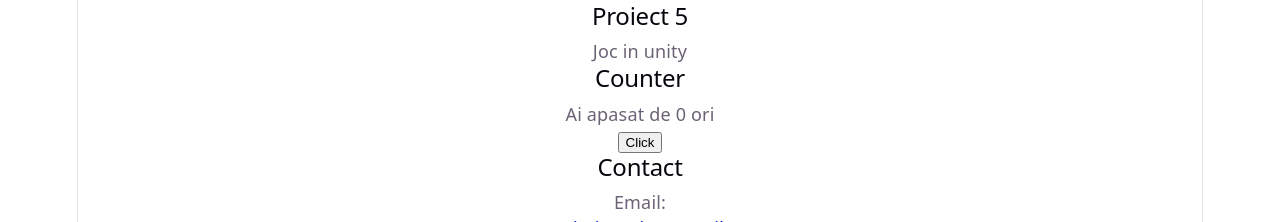
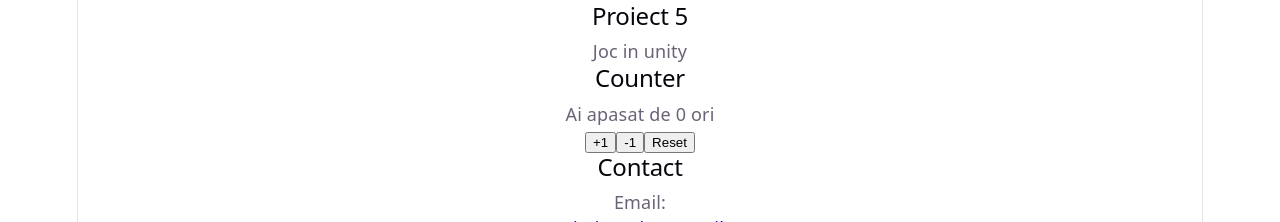
Before and after one commit to FelipeMonreo/ProiectareWeb, a React (Vite) app: page / in a window 1280 px wide. Shown: the part 820-1042 px from the top of the page. Built offline with nearby package versions, Linux system fonts and the light colour scheme.

Commit message:
add -1 and reset button

```diff
--- a/src/App.jsx
+++ b/src/App.jsx
@@ -72,7 +72,13 @@ function App() {
 <h2>Counter</h2>
             <p>Ai apasat de {count} ori</p>
             <button onClick={() => setCount(count + 1)}>
-  Click
+  +1
+</button>
+<button onClick={() => setCount(count - 1)}>
+  -1
+</button>
+<button onClick={() => setCount(0)}>
+  Reset
 </button>
         <h2>Contact</h2>
 
```
